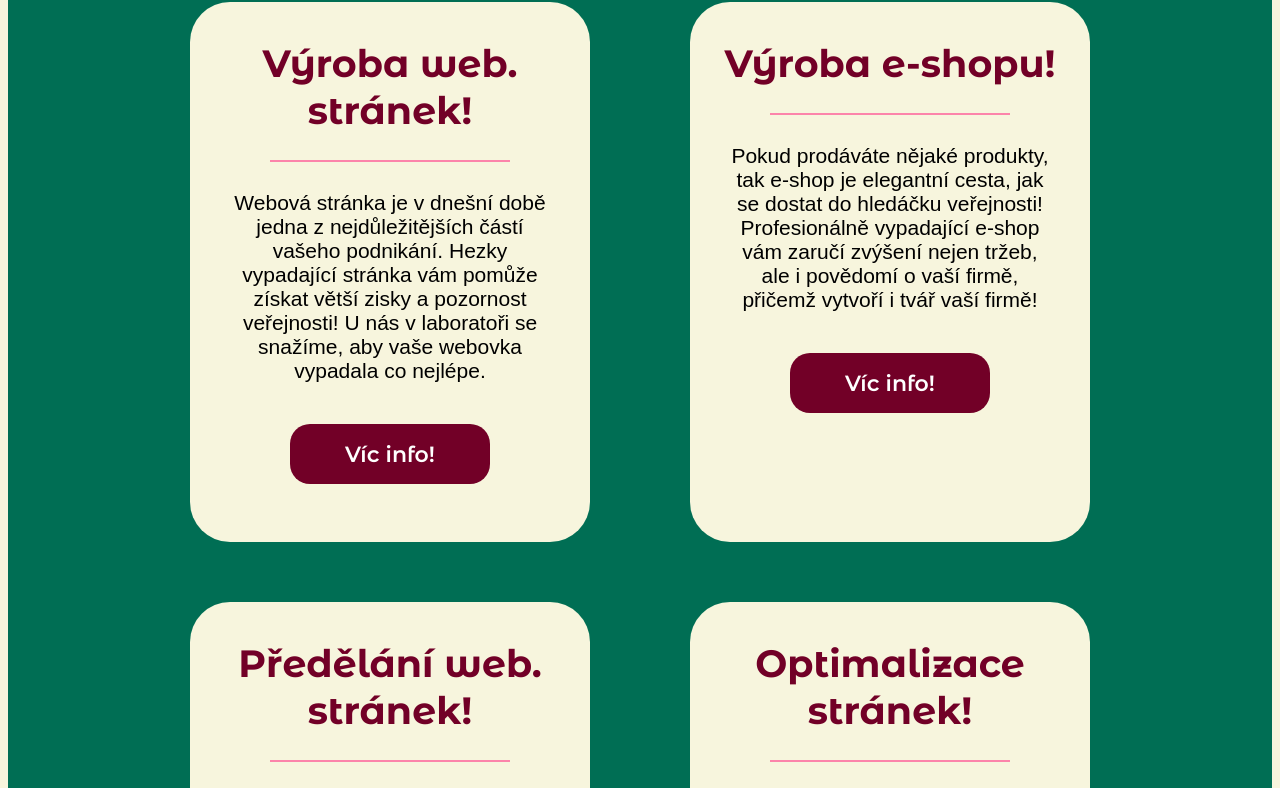
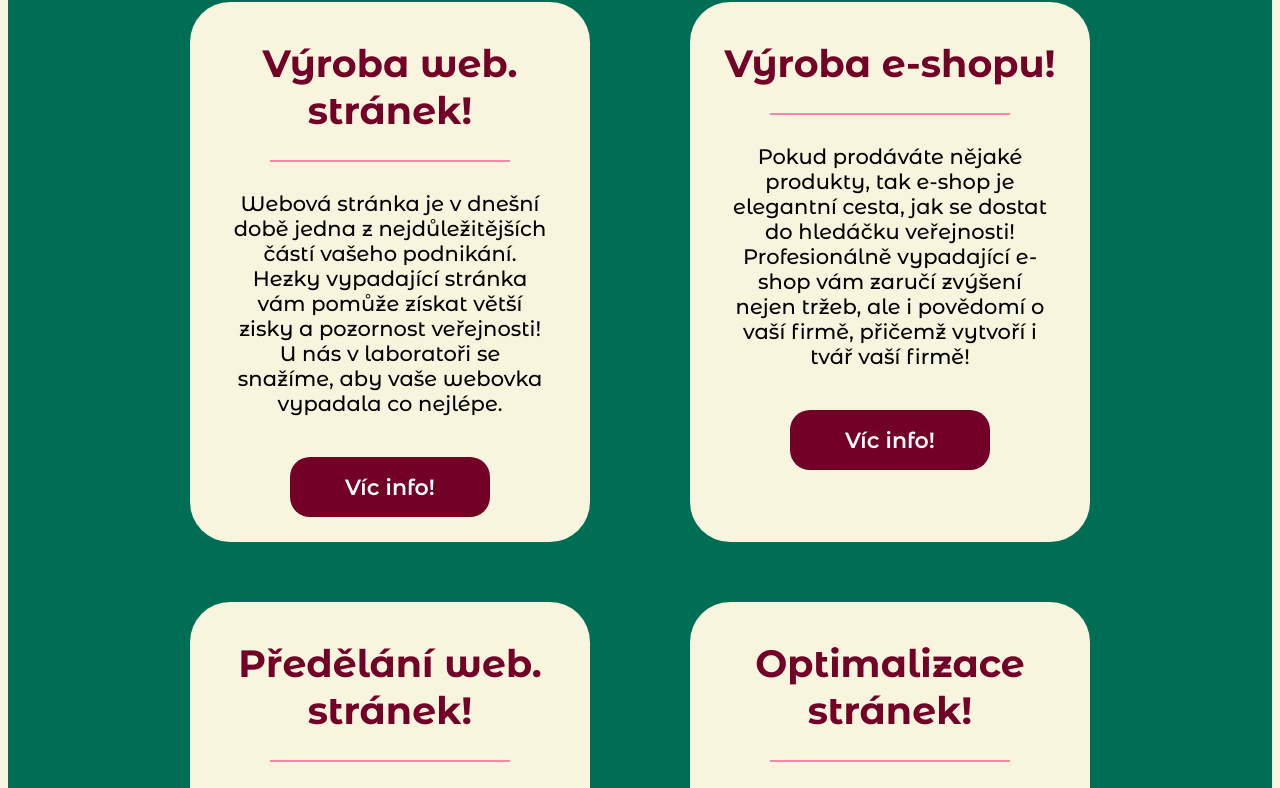
Before and after one commit to Balciik/WEBLISH, a plain HTML site: page index.html in a window 1280 px wide. Shown: the part 1555-2343 px from the top of the page. Drawn offline with nearby package versions, Linux system fonts and the light colour scheme.

Commit message:
Update services.css

```diff
--- a/styles/services.css
+++ b/styles/services.css
@@ -39,7 +39,7 @@
     font-size: 21px;
     max-width: 320px;
     font-weight: 500;
-    font-family: 'Montserrat', sans-serif;;
+
 
 }
 @media (max-width: 500px) {
```
